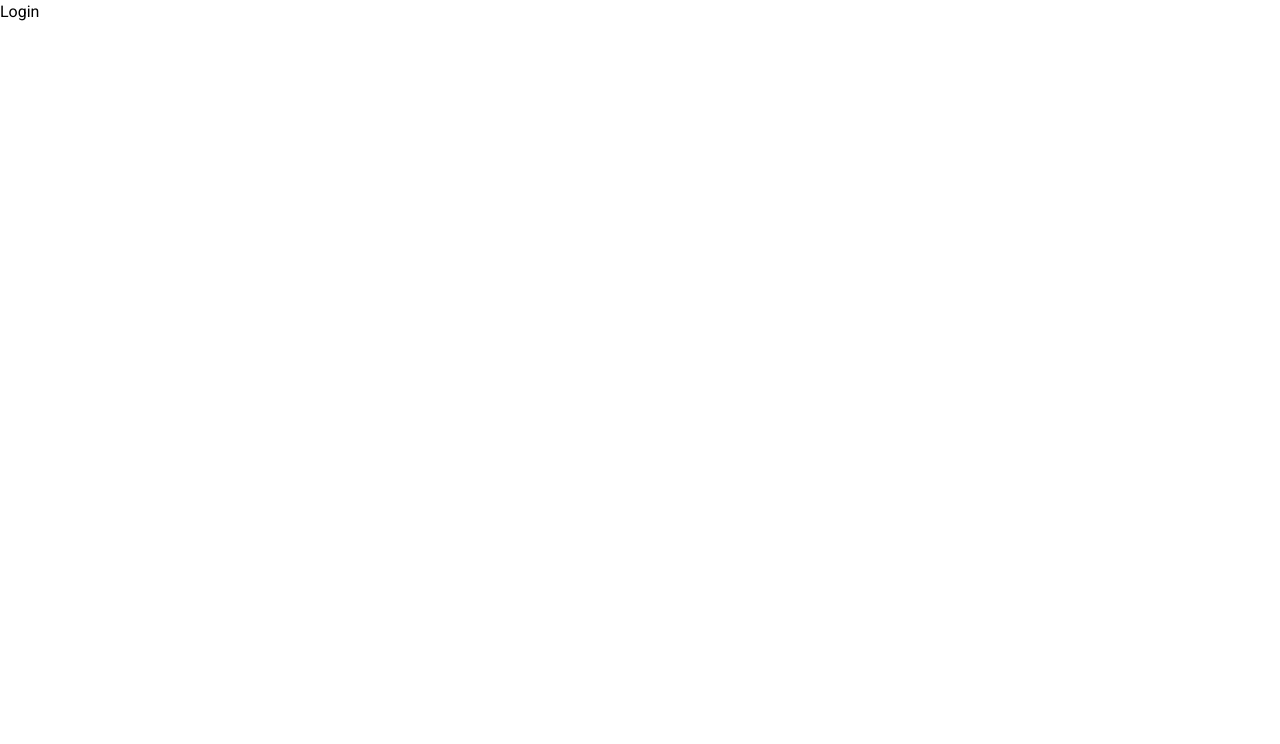
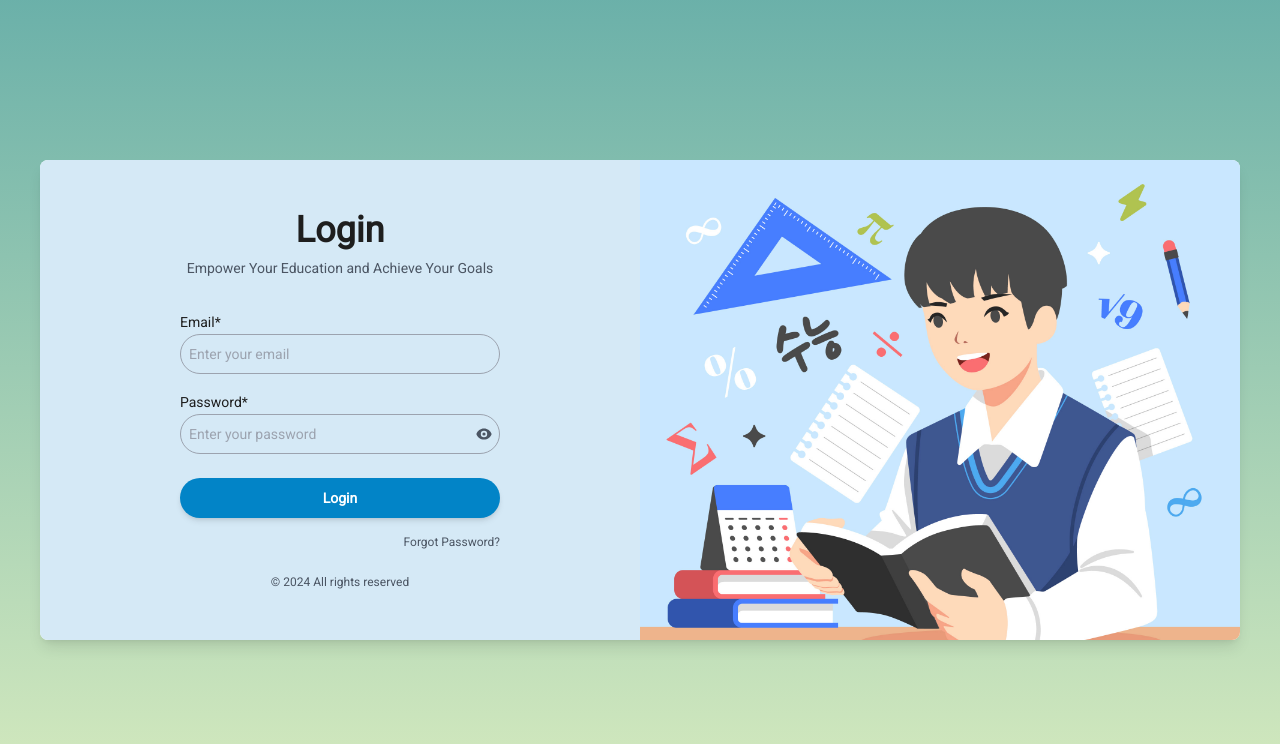
Before and after one commit to HCMUS-UStudy/UStudy-frontend, a Next.js app: page /login in a window 1280 px wide. Shown: the top 744 px of the page. Built offline with nearby package versions, Linux system fonts and the light colour scheme.

Commit message:
thanhnghia-US-13

```diff
--- a/src/app/(auth)/login/page.tsx
+++ b/src/app/(auth)/login/page.tsx
@@ -1,5 +1,101 @@
-import React from "react";
+"use client";
+
+import React, { useState } from "react";
+import Head from "next/head";
+import { Button } from '@/app/ui/components/button';
+import { Input } from '@/app/ui/components/input';
+import { Label } from '@/app/ui/components/label';
+import Image from 'next/image';
+import { HiEye, HiEyeOff } from "react-icons/hi";
 
 export default function Login() {
-  return <div>Login</div>;
+  const [showPassword, setShowPassword] = useState(false);
+
+  const togglePasswordVisibility = () => {
+    setShowPassword((prev) => !prev);
+  };
+
+  return (
+    <>
+      <Head>
+        <link rel="preload" href="/bgLogin.jpg" as="image" /> {/* Preload image */}
+      </Head>
+      <main
+        className="h-screen flex items-center justify-center p-4 md:p-10"
+        style={{
+          background: 'linear-gradient(to bottom, rgba(91, 168, 160, 0.9), rgba(203, 229, 174, 0.8))',
+        }}
+      >
+        <div className="grid w-full h-[60vh] max-w-7xl grid-cols-1 md:grid-cols-2 bg-white rounded-lg shadow-lg overflow-hidden">
+
+          {/* Login Form Section */}
+          <div className="bg-[#D5E9F6] text-[#1E1E1E] flex items-center justify-center flex-col p-8">
+            <div className="mb-8 text-center">
+              <h1 className="text-4xl font-bold">Login</h1>
+              <p className="mt-2 text-sm text-gray-600">Empower Your Education and Achieve Your Goals</p>
+            </div>
+
+            <form className="w-full max-w-xs">
+              <Label htmlFor="email" className="mb-1">Email*</Label>
+              <Input
+                className="mb-4 p-2 bg-transparent rounded-full text-[#1E1E1E] border border-gray-400 focus:border-indigo-600 focus:bg-white transition-all duration-200 placeholder:text-gray-400"
+                type="email"
+                id="email"
+                placeholder="Enter your email"
+                required
+              />
+              <Label htmlFor="password" className="mb-1">Password*</Label>
+              <div className="relative mb-6">
+                <Input
+                  className="p-2 bg-transparent rounded-full text-[#1E1E1E] border border-gray-400 focus:border-indigo-600 focus:bg-white transition-all duration-200 placeholder:text-gray-400"
+                  type={showPassword ? "text" : "password"} // Toggle input type
+                  id="password"
+                  placeholder="Enter your password"
+                  required
+                />
+                <button
+                  type="button"
+                  onClick={togglePasswordVisibility}
+                  className="absolute right-2 top-1/2 transform -translate-y-1/2 focus:outline-none"
+                >
+                  {showPassword ? (
+                    <HiEyeOff className="text-gray-600" />
+                  ) : (
+                    <HiEye className="text-gray-600" />
+                  )}
+                </button>
+              </div>
+              <Button
+                type="submit"
+                className="w-full bg-[#0284C7] text-white rounded-full py-2.5 font-semibold text-sm hover:bg-[#0369A1] transition-all duration-200 shadow-md transform hover:scale-105"
+              >
+                Login
+              </Button>
+
+              {/* Move Forgot Password link here */}
+              <div className="flex justify-end w-full mt-4">
+                <p className="text-xs text-gray-600">
+                  <a href="/forgot-password" className="hover:underline">Forgot Password?</a>
+                </p>
+              </div>
+            </form>
+
+            <p className="mt-6 text-xs text-gray-600">&copy; 2024 All rights reserved</p>
+          </div>
+
+          {/* Image Section */}
+          <div className="relative hidden md:flex items-center justify-center bg-cover">
+            <Image
+              className="object-cover w-full h-full"
+              fill
+              src="/bgLogin.jpg"
+              alt="Background Image"
+              sizes="(max-width: 640px) 100vw, (min-width: 641px) 50vw"
+              priority
+            />
+          </div>
+        </div>
+      </main>
+    </>
+  );
 }
--- /dev/null
+++ b/src/app/lib/utils.tsx
@@ -0,0 +1,7 @@
+import { clsx } from "clsx";
+import { twMerge } from "tailwind-merge";
+
+// Type definition for the inputs parameter
+export function cn(...inputs: (string | undefined | null)[]): string {
+  return twMerge(clsx(inputs));
+}
--- /dev/null
+++ b/src/app/ui/components/button.tsx
@@ -0,0 +1,55 @@
+import * as React from "react"
+import { Slot } from "@radix-ui/react-slot"
+import { cva, VariantProps } from "class-variance-authority"
+
+import { cn } from "@/app/lib/utils"
+
+const buttonVariants = cva(
+  "inline-flex items-center justify-center whitespace-nowrap rounded-md text-sm font-medium ring-offset-background transition-colors focus-visible:outline-none focus-visible:ring-2 focus-visible:ring-ring focus-visible:ring-offset-2 disabled:pointer-events-none disabled:opacity-50",
+  {
+    variants: {
+      variant: {
+        default: "bg-primary text-primary-foreground hover:bg-primary/90",
+        destructive: "bg-destructive text-destructive-foreground hover:bg-destructive/90",
+        outline: "border border-input bg-background hover:bg-accent hover:text-accent-foreground",
+        secondary: "bg-secondary text-secondary-foreground hover:bg-secondary/80",
+        ghost: "hover:bg-accent hover:text-accent-foreground",
+        link: "text-primary underline-offset-4 hover:underline",
+      },
+      size: {
+        default: "h-10 px-4 py-2",
+        sm: "h-9 rounded-md px-3",
+        lg: "h-11 rounded-md px-8",
+        icon: "h-10 w-10",
+      },
+    },
+    defaultVariants: {
+      variant: "default",
+      size: "default",
+    },
+  }
+)
+
+// Define the Button's prop types, combining buttonVariants and React's button props
+interface ButtonProps
+  extends React.ButtonHTMLAttributes<HTMLButtonElement>,
+    VariantProps<typeof buttonVariants> {
+  asChild?: boolean
+}
+
+const Button = React.forwardRef<HTMLButtonElement, ButtonProps>(
+  ({ className, variant, size, asChild = false, ...props }, ref) => {
+    const Comp = asChild ? Slot : "button"
+    return (
+      <Comp
+        className={cn(buttonVariants({ variant, size, className }))}
+        ref={ref}
+        {...props}
+      />
+    )
+  }
+)
+
+Button.displayName = "Button"
+
+export { Button, buttonVariants }
--- /dev/null
+++ b/src/app/ui/components/input.tsx
@@ -0,0 +1,24 @@
+import * as React from "react";
+
+import { cn } from "@/app/lib/utils";
+
+interface InputProps extends React.InputHTMLAttributes<HTMLInputElement> {
+  className?: string;
+  type?: string;
+}
+
+const Input = React.forwardRef<HTMLInputElement, InputProps>(({ className, type, ...props }, ref) => {
+  return (
+    <input
+      type={type}
+      className={cn(
+        "flex h-10 w-full rounded-md border border-input bg-background px-3 py-2 text-sm ring-offset-background file:border-0 file:bg-transparent file:text-sm file:font-medium placeholder:text-muted-foreground focus-visible:outline-none focus-visible:ring-2 focus-visible:ring-ring focus-visible:ring-offset-2 disabled:cursor-not-allowed disabled:opacity-50",
+        className
+      )}
+      ref={ref}
+      {...props} />
+  );
+});
+Input.displayName = "Input";
+
+export { Input };
--- /dev/null
+++ b/src/app/ui/components/label.tsx
@@ -0,0 +1,22 @@
+"use client"
+
+import * as React from "react"
+import * as LabelPrimitive from "@radix-ui/react-label"
+import { cva } from "class-variance-authority"
+
+import { cn } from "@/app/lib/utils"
+
+const labelVariants = cva(
+  "text-sm font-medium leading-none peer-disabled:cursor-not-allowed peer-disabled:opacity-70"
+)
+
+interface LabelProps extends React.ComponentPropsWithoutRef<typeof LabelPrimitive.Root> {
+  className?: string;
+}
+
+const Label = React.forwardRef<HTMLLabelElement, LabelProps>(({ className, ...props }, ref) => (
+  <LabelPrimitive.Root ref={ref} className={cn(labelVariants(), className)} {...props} />
+))
+Label.displayName = LabelPrimitive.Root.displayName
+
+export { Label }
```
Also changed, not shown: package.json (+12 -4 lines), public/bgLogin.jpg (added), 1 other file (tests, documents, lock files or other folders).
